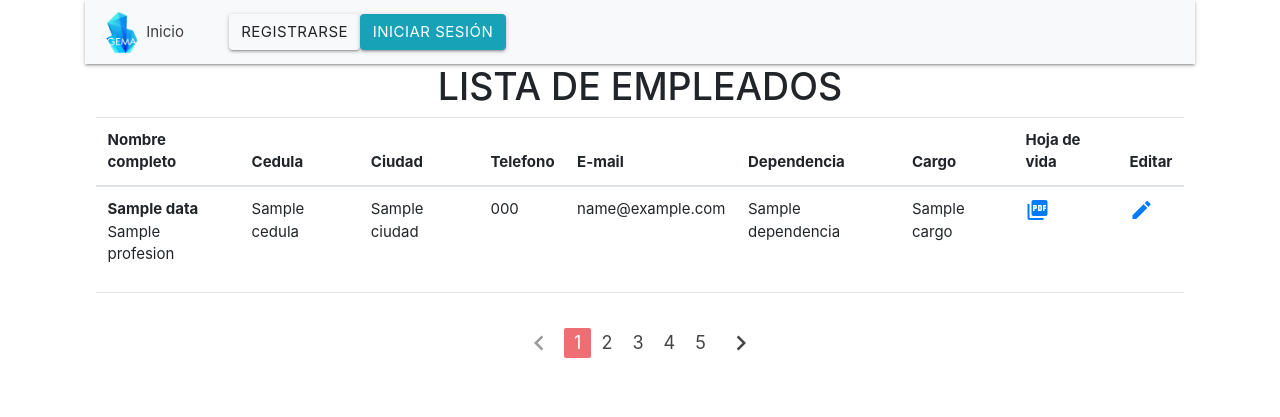
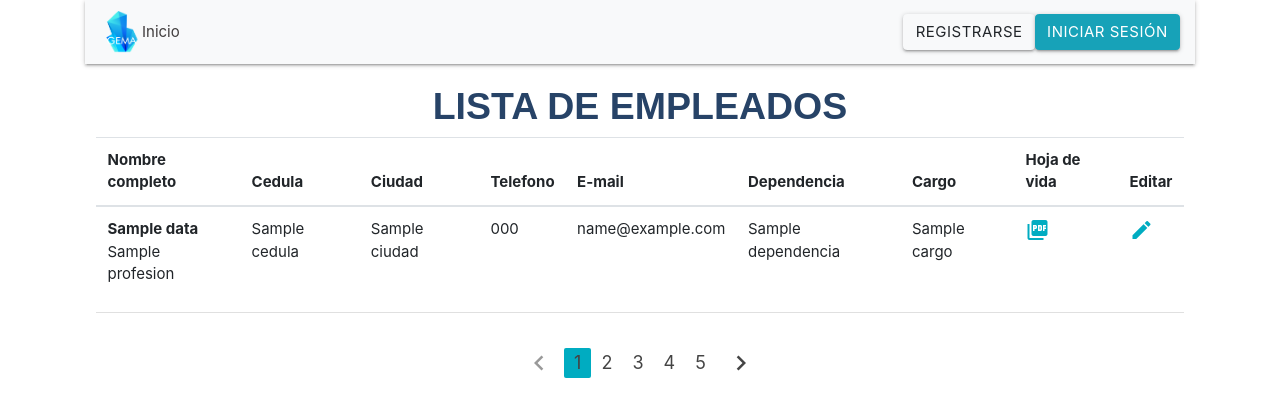
Before and after one commit to eveleo51/hvida, a Django app: template templates/auth/contact_list.html in a window 1280 px wide. Shown: the top 417 px of the page. Run offline with Django 3.2, Linux system fonts and the light colour scheme; the template is opened without the code that fills it: most values are stand-ins (such as "Sample title", 1, 10 or a date in 2020); some libraries are stand-ins or nearby versions.

Commit message:
estilos titulos

```diff
--- a/contacto/views.py
+++ b/contacto/views.py
@@ -11,7 +11,6 @@ class UserAppCreate(CreateView):
     model= Contacto
     fields = ['nombre', 'cedula', 'ciudad', 'telefono', 'mail', 'profesion', 'dependencia', 'cargo', 'archivo']
     template_name = "auth/user_app.html"
-
     def get_success_url(self):  #redirecciona una vez ejecutado el proceso anterior
         return reverse('')
 
--- a/static/css/custom.css
+++ b/static/css/custom.css
@@ -2,12 +2,25 @@
 .container .Inicio  {
   color: #403d3d ;
   text-decoration: none;
+  display: flex;
+  align-items: center;
+}
+
+h1{
+    text-align: center;
+    font-family: sans-serif;
+    font-weight: bold !important;
+    color: #274367;
+    /*text-transform: lowercase; */
+    margin-top: 20px !important;
 }
 
 .miclase{
   color: #403d3d ;
   display: flex;
   align-items: center;
+  justify-content: flex-end;
+  width: 100%;
 }
 
 .miclase li{
@@ -31,3 +44,11 @@
   color: #403d3d;
   text-decoration: none;
 }
+
+.table-employee i {
+  color: #00acc1 ;
+}
+
+.pagination-employee li:nth-child(2){
+  background: #00acc1 !important ;
+}
--- a/templates/auth/contact_list.html
+++ b/templates/auth/contact_list.html
@@ -21,7 +21,7 @@
         <div class="col s12 m12">
           <div class="responsive-table" class="table table-bordered">
               <h1 style="text-align:center;">LISTA DE EMPLEADOS</h1>
-                <table  class="table table-hover">
+                <table  class="table table-hover table-employee">
 
                   <thead>
                     <tr>
@@ -66,9 +66,9 @@
               </div>
             </div>
           </div>
-          <ul class="pagination justify-content-center">
+          <ul class="pagination justify-content-center pagination-employee">
             <li class="disabled"><a href="#!"><i class="material-icons">chevron_left</i></a></li>
-            <li class="active"><a href="#!">1</a></li>
+            <li class=""><a href="#!">1</a></li>
             <li class="waves-effect"><a href="#!">2</a></li>
             <li class="waves-effect"><a href="#!">3</a></li>
             <li class="waves-effect"><a href="#!">4</a></li>
--- a/templates/base/base.html
+++ b/templates/base/base.html
@@ -5,6 +5,7 @@
     <meta charset="utf-8">
     <title></title>
     <link rel="stylesheet" href="https://stackpath.bootstrapcdn.com/bootstrap/4.4.1/css/bootstrap.min.css" integrity="sha384-Vkoo8x4CGsO3+Hhxv8T/Q5PaXtkKtu6ug5TOeNV6gBiFeWPGFN9MuhOf23Q9Ifjh" crossorigin="anonymous">
+
     <link rel="stylesheet" href="{% static 'css\custom.css' %}">
   </head>
   <body>
--- a/templates/home.html
+++ b/templates/home.html
@@ -18,7 +18,7 @@
 <body>
 
 <div class="container">
-    <img src="{% static 'images\Bienvenida.png' %}"  title="img pricipal" style="width: 100%;max-height: 100%" / >
+    <img src="{% static 'images\Bienvenida.png' %}"  title="img pricipal" style="width: 100%; max-height: 100%" / >
 </div>
 <script src="https://code.jquery.com/jquery-3.4.1.slim.min.js" integrity="sha384-J6qa4849blE2+poT4WnyKhv5vZF5SrPo0iEjwBvKU7imGFAV0wwj1yYfoRSJoZ+n" crossorigin="anonymous"></script>
 <script src="https://cdn.jsdelivr.net/npm/popper.js@1.16.0/dist/umd/popper.min.js" integrity="sha384-Q6E9RHvbIyZFJoft+2mJbHaEWldlvI9IOYy5n3zV9zzTtmI3UksdQRVvoxMfooAo" crossorigin="anonymous"></script>
```
Also changed, not shown: db.sqlite3.
